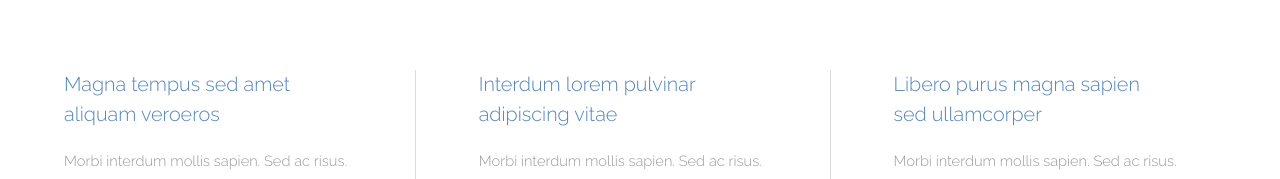
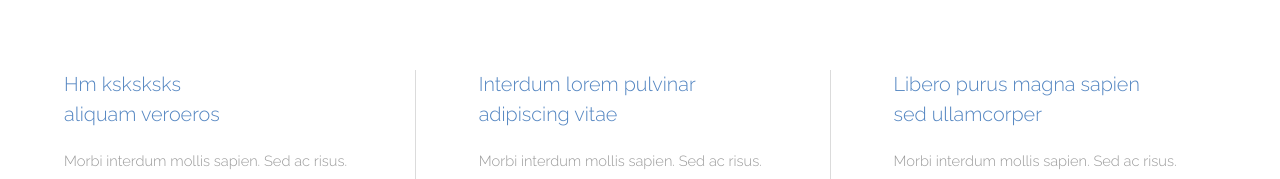
Before and after one commit to DekuChanGaming/merdekacraft.github.io, a plain HTML site: page index.html in a window 1280 px wide. Shown: the part 416-595 px from the top of the page. Drawn offline with Linux system fonts and the light colour scheme.

Commit message:
Update index.html

```diff
--- a/index.html
+++ b/index.html
@@ -36,7 +36,7 @@
 					<div class="flex flex-3">
 						<article>
 							<header>
-								<h3>Magna tempus sed amet<br /> aliquam veroeros</h3>
+								<h3>Hm ksksksks<br /> aliquam veroeros</h3>
 							</header>
 							<p>Morbi interdum mollis sapien. Sed ac risus. Phasellus lacinia, magna a ullamcorper laoreet, lectus arcu.</p>
 							<footer>
```
